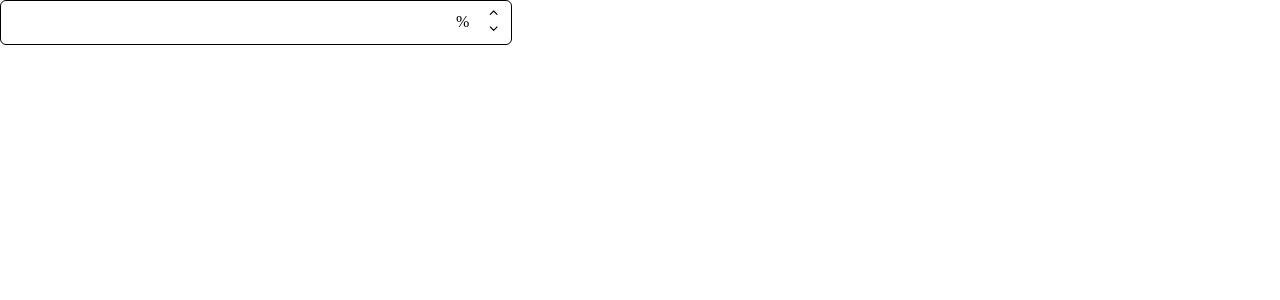
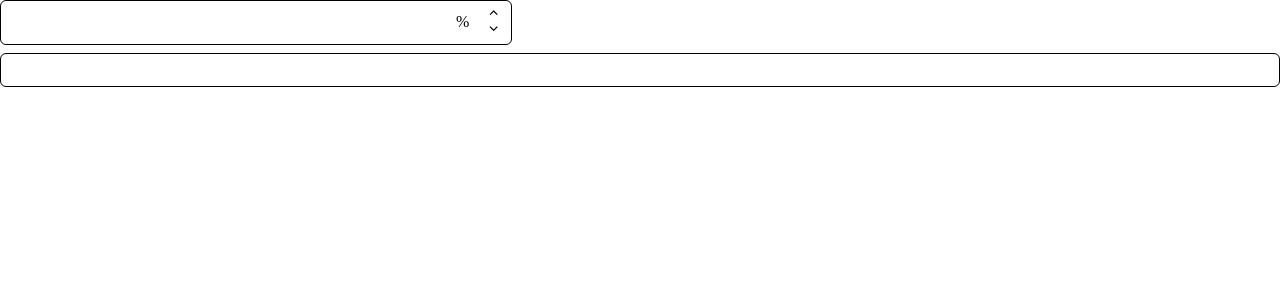
Before and after one commit to kenkkd/react-playground, a React (Vite) app: page /sample-components in a window 1280 px wide. Shown: the top 300 px of the page. Built offline with nearby package versions, Linux system fonts and the light colour scheme.

Commit message:
Add sample contenteditable input

```diff
--- /dev/null
+++ b/src/components/ContentEditableInput/index.tsx
@@ -0,0 +1,19 @@
+import { ChangeEvent } from "react";
+import { EditableInput } from "./style";
+
+interface ContentEditableInputProps {
+  disabled?: boolean;
+  onChange?: (e: ChangeEvent<HTMLDivElement>) => void;
+}
+
+const ContentEditableInput = (props: ContentEditableInputProps) => {
+  return (
+    <EditableInput
+      contentEditable={!props.disabled}
+      disabled={props.disabled}
+      onInput={props.onChange}
+    />
+  );
+};
+
+export default ContentEditableInput;
--- /dev/null
+++ b/src/components/ContentEditableInput/style.ts
@@ -0,0 +1,10 @@
+import { styled } from "styled-components";
+
+const EditableInput = styled.div<{ disabled?: boolean }>`
+  border: 1px solid black;
+  border-radius: 6px;
+  padding: 8px;
+  background-color: ${(props) => (props.disabled ? "#f2f2f2" : "white")};
+`;
+
+export { EditableInput };
--- a/src/pages/SampleComponents/index.tsx
+++ b/src/pages/SampleComponents/index.tsx
@@ -1,13 +1,21 @@
+import ContentEditableInput from "~/components/ContentEditableInput";
 import CustomizedArrowNumberInput from "~/components/CustomizedArrowNumberInput";
 
 const SampleComponents = () => {
   return (
+    <div style={{ display: "flex", flexDirection: "column", gap: 8 }}>
       <CustomizedArrowNumberInput
         onChange={(e) => {
           console.log(e.target.value);
         }}
         suffix="%"
       />
+      <ContentEditableInput
+        onChange={(e) => {
+          console.log(e.target.textContent);
+        }}
+      />
+    </div>
   );
 };
 
```
Lines whose indentation alone changed are shown as unchanged.
